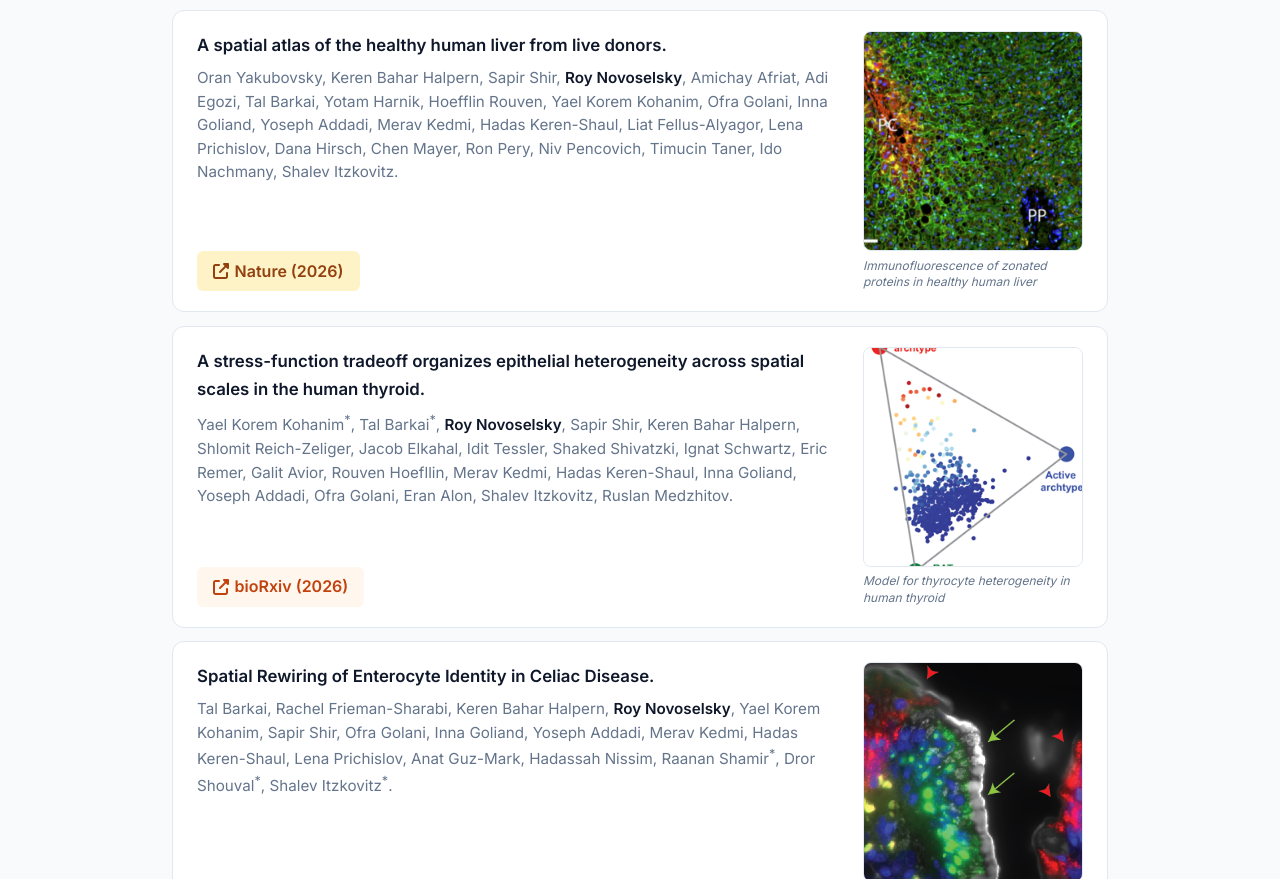
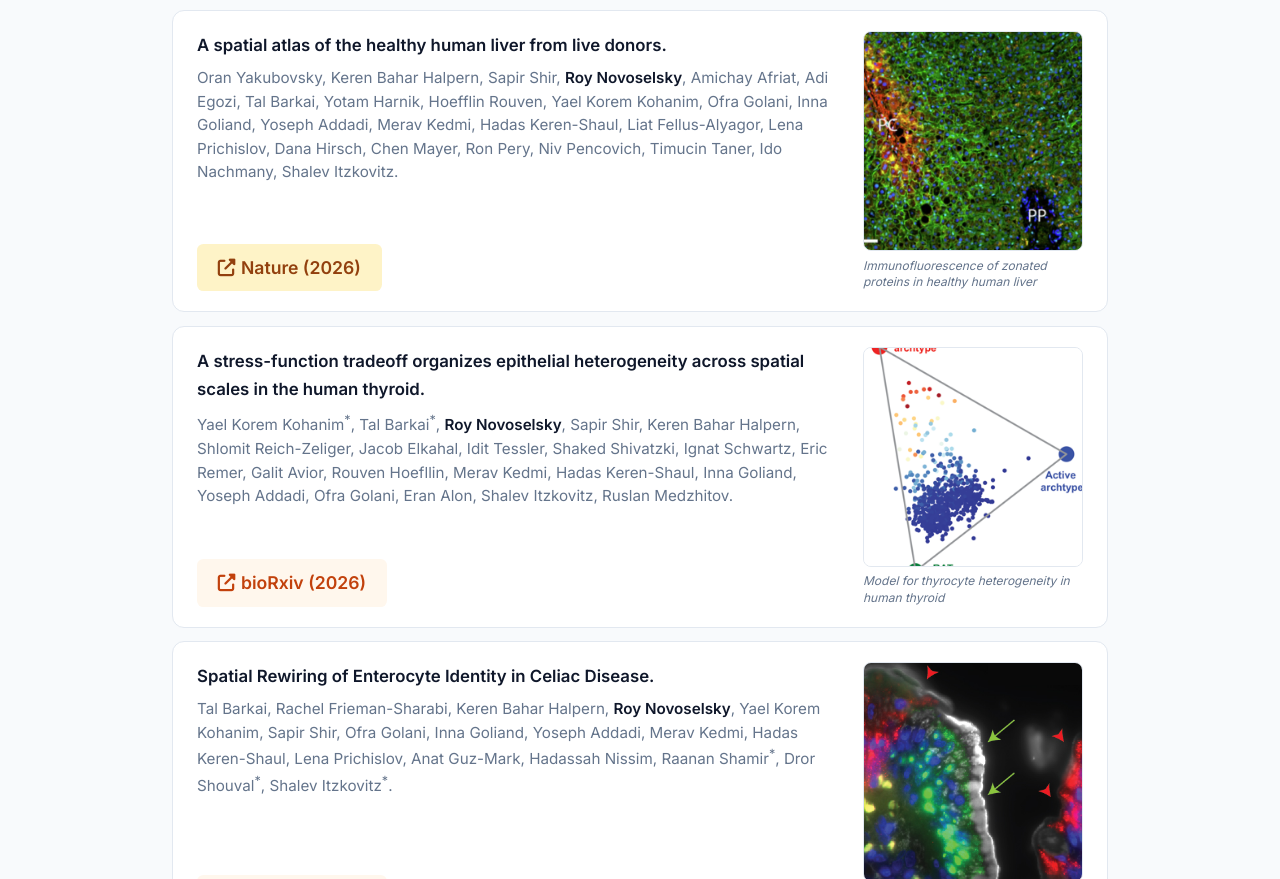
Before and after one commit to roynov01/roynov01.github.io, a plain HTML site: page index.html in a window 1280 px wide. Shown: the part 936-1815 px from the top of the page. Drawn offline with nearby package versions, Linux system fonts and the light colour scheme.

Commit message:
Update index.html

```diff
--- a/index.html
+++ b/index.html
@@ -322,9 +322,9 @@
       align-self: flex-start;
       align-items: center;
       gap: 0.35rem;
-      font-size: 1rem;
+      font-size: 1.1rem;
       font-weight: 600;
-      padding: 0.4rem 1rem;
+      padding: 0.55rem 1.3rem;
       border-radius: 0.4rem;
       text-decoration: none;
       transition: filter 0.15s;
```
